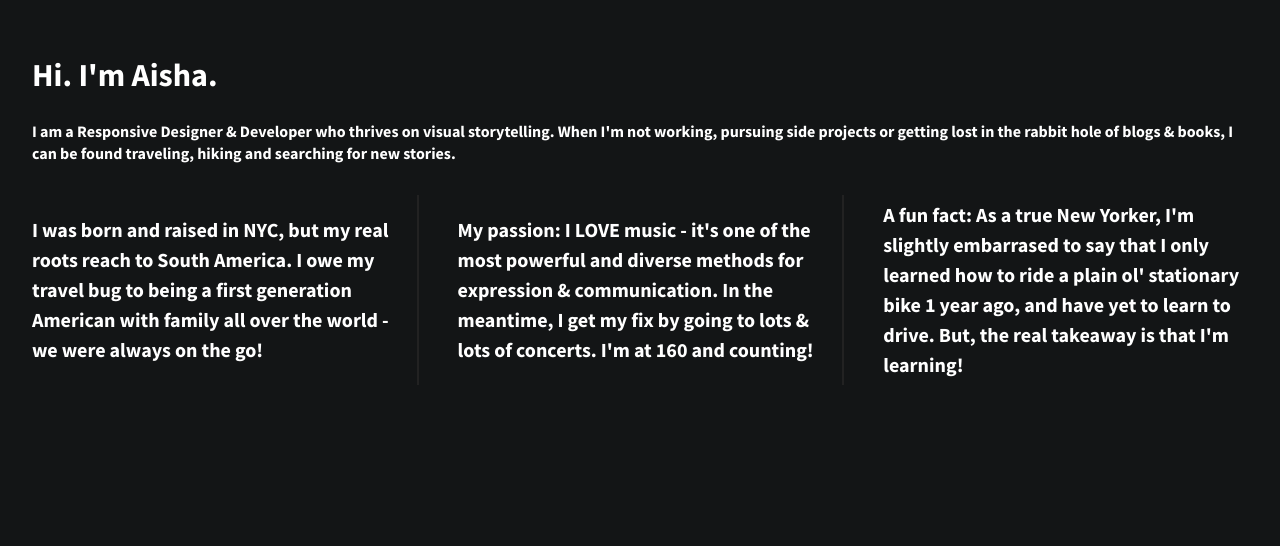
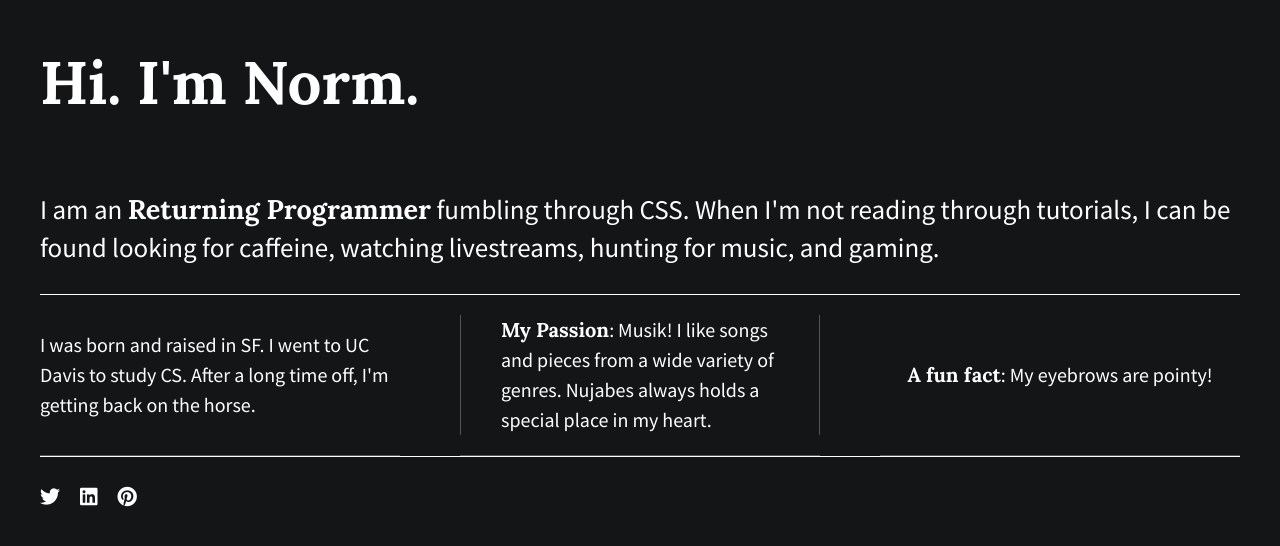
Before and after one commit to Norm-S/07.01-206-divs-flexbox-starter, a plain HTML site: page index.html in a window 1280 px wide. Drawn offline with nearby package versions, Linux system fonts and the light colour scheme.

Commit message:
Recreate 3 div layout

```diff
--- a/css/main.css
+++ b/css/main.css
@@ -98,45 +98,71 @@ textarea {
 html {
   background-color: #131516;
   height: 100%;
-
   width: 100%;
 }
 
 body {
   font-family: "Source Sans Pro", sans-serif;
-
-  font-weight: 700;
-  padding: 2em;
+  font-size: 1.25em;
+  padding: 0em 2em;
   color: #fff;
-  /* font-size: 1.25em; */
-  height: 100%;
+  display: flex;
+  justify-content: center;
 }
 
-.wrapper {
-  /*add display:flex and set justify-content to space-between*/
+p span {
+  font-family: "Lora", sans-serif;
+}
+
+.flex-container {
   display: flex;
   flex-flow: row wrap;
   justify-content: space-between;
-  align-items: center;
+  max-width: 1200px;
+}
+
+header h1 {
+  font-family: "Lora", sans-serif;
+  font-size: 3em;
+}
+
+header,
+footer {
+  width: 100%; /* extend borders */
+  display: flex;
+  justify-content: flex-start;
+}
+
+main {
+  width: 100%;
+  display: flex;
+  justify-content: center;
+  border-bottom: 1px solid #fff;
+}
+
+main p {
+  font-size: 1.35em;
 }
 
 .div-1,
 .div-2,
 .div-3 {
-  /*give the divs a width of 30%, add display:flex, set justify-content and align-items to center*/
   display: flex;
   justify-content: center;
   align-items: center;
   color: #fff;
   line-height: 1.5em;
-  font-size: 1.25em;
+  font-size: 1em;
   background-color: #131516;
+  border-bottom: 1px solid #555;
+}
 
-  /*
-    height: 500px;
-    width: 30%;
-  */
-  height: auto;
+footer {
+  border-top: 1px solid #fff;
+}
+
+footer i {
+  padding: 30px 20px 0 0;
 }
 
 /* ==========================================================================
@@ -225,10 +251,10 @@ body {
     flex-basis: 30%;
   }
 
-  .div-1,
-  .div-2 {
-    border-right: 2px solid #222;
-    padding-right: 20px;
+  .div-2 p {
+    border-left: 1px solid #555;
+    border-right: 1px solid #555;
+    padding: 0 40px;
   }
 }
 
--- a/index.html
+++ b/index.html
@@ -1,4 +1,4 @@
-<!doctype html>
+<!DOCTYPE html>
 <html class="no-js" lang="">
 
 <head>
@@ -16,44 +16,47 @@
     <script src="js/vendor/modernizr-2.8.3.min.js"></script>
     <link href='http://fonts.googleapis.com/css?family=Lora:700' rel='stylesheet' type='text/css'>
     <link href='http://fonts.googleapis.com/css?family=Source+Sans+Pro:400,700' rel='stylesheet' type='text/css'>
+    <link rel="stylesheet" href="https://use.fontawesome.com/releases/v5.5.0/css/all.css"
+        integrity="sha384-B4dIYHKNBt8Bc12p+WXckhzcICo0wtJAoU8YZTY5qE0Id1GSseTk6S+L3BlXeVIU" crossorigin="anonymous">
 </head>
 
 <body>
     <!--[if lt IE 8]>
             <p class="browserupgrade">You are using an <strong>outdated</strong> browser. Please <a href="http://browsehappy.com/">upgrade your browser</a> to improve your experience.</p>
         <![endif]-->
+    <section class="flex-container">
         <header>
             <h1>
-            Hi. I'm Aisha.
+                Hi. I'm Norm.
             </h1>
         </header>
-    <section>
+        <main>
             <p>
-            I am a <span>Responsive Designer &amp; Developer</span> who thrives on visual storytelling. When I'm not
-            working, pursuing side projects or getting lost in the rabbit hole of blogs &amp; books, I can be found
-            traveling, hiking and searching for new stories.
+                I am an <span>Returning Programmer</span> fumbling through CSS. When I'm not
+                reading through tutorials, I can be found looking for caffeine, watching livestreams, hunting for music,
+                and gaming.
             </p>
-    </section>
 
-    <section class="wrapper">
+        </main>
+
         <div class="div-1">
-            <p>I was born and raised in NYC, but my real roots reach to South America. I owe my travel bug to being a
-                first generation American with family all over the world - we were always on the go!</p>
+            <p>I was born and raised in SF. I went to UC Davis to study CS. After a long time off, I'm getting back
+                on the horse.</p>
         </div>
         <div class="div-2">
-            <p>My passion: I LOVE music - it's one of the most powerful and diverse methods for expression &amp;
-                communication. In the meantime, I get my fix by going to lots &amp; lots of concerts. I'm at 160 and
-                counting! </p>
+            <p><span>My Passion</span>: Musik! I like songs and pieces from a wide variety of genres.
+                Nujabes always holds a special place in my heart.
+            </p>
         </div>
         <div class="div-3">
-            <p>A fun fact: As a true New Yorker, I'm slightly embarrased to say that I only learned how to ride a plain
-                ol' stationary bike 1 year ago, and have yet to learn to drive. But, the real takeaway is that I'm
-                learning!</p>
+            <p><span>A fun fact</span>: My eyebrows are pointy!</p>
         </div>
+        <footer>
+            <i class="fab fa-twitter"></i>
+            <i class="fab fa-linkedin"></i>
+            <i class="fab fa-pinterest"></i>
+        </footer>
     </section>
-    <footer>
-
-    </footer>
 
     <script src="https://ajax.googleapis.com/ajax/libs/jquery/1.11.3/jquery.min.js"></script>
     <script>window.jQuery || document.write('<script src="js/vendor/jquery-1.11.3.min.js"><\/script>')</script>
```
Lines whose indentation alone changed are shown as unchanged.
